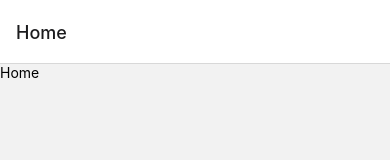
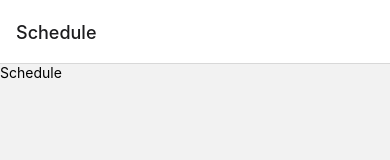
Before and after one commit to MediSyncBox/MediSync-APP, a React Native app: screen / in a window 390 px wide. Shown: the top 160 px of the page. Built offline with nearby package versions, Linux system fonts and the light colour scheme.

Commit message:
revert toolbar

```diff
--- a/App.tsx
+++ b/App.tsx
@@ -6,8 +6,8 @@ import Ionicons from 'react-native-vector-icons/Ionicons';
 
 const Tab = createBottomTabNavigator();
 
-function HomeScreen() {
-  return <View><Text>Home</Text></View>;
+function ScheduleScreen() {
+  return <View><Text>Schedule</Text></View>;
 }
 
 function SettingsScreen() {
@@ -27,7 +27,7 @@ function App() {
           tabBarIcon: ({ focused, color, size }) => {
             let iconName;
 
-            if (route.name === 'Home') {
+            if (route.name === 'Schedule') {
               iconName = 'home-outline';
             } else if (route.name === 'Settings') {
               iconName = 'settings-outline';
@@ -50,7 +50,7 @@ function App() {
           tabBarLabel: () => null,
         })}
       >
-        <Tab.Screen name="Home" component={HomeScreen} />
+        <Tab.Screen name="Schedule" component={ScheduleScreen} />
         <Tab.Screen name="Settings" component={SettingsScreen} />
         <Tab.Screen name="Profile" component={ProfileScreen} />
       </Tab.Navigator>
```
